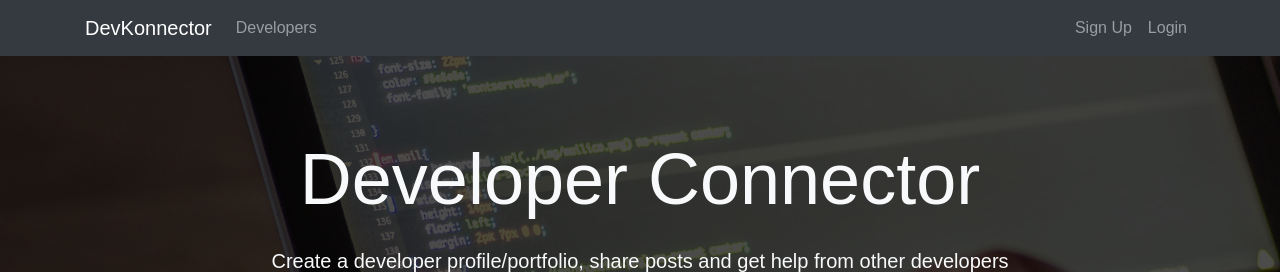
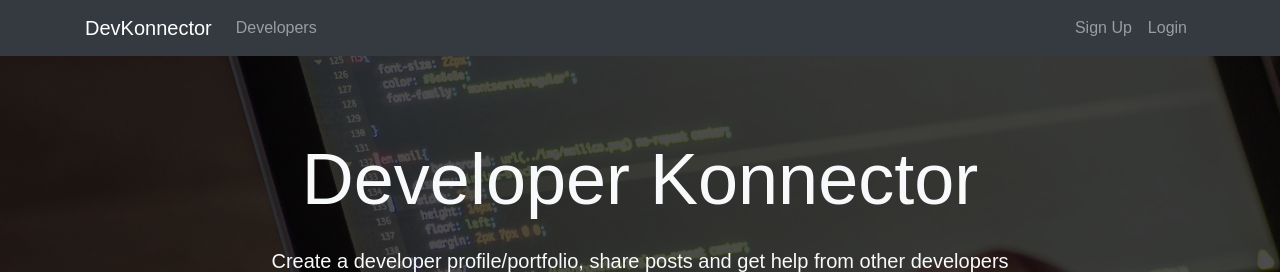
Before and after one commit to mikeyamato/DevKonnector, a React (Create React App) app in the folder client/: page / in a window 1280 px wide. Shown: the top 272 px of the page. Built offline with nearby package versions, Linux system fonts and the light colour scheme.

Commit message:
latest commit

```diff
--- a/client/src/components/layout/Landing.js
+++ b/client/src/components/layout/Landing.js
@@ -19,7 +19,7 @@
 					<div className="container">
 						<div className="row">
 							<div className="col-md-12 text-center">
-								<h1 className="display-3 mb-4">Developer Connector
+								<h1 className="display-3 mb-4">Developer Konnector
 								</h1>
 								<p className="lead"> Create a developer profile/portfolio, share posts and get help from other developers</p>
 								<hr />
```
Also changed, not shown: 1 other file (tests, documents, lock files or other folders).
